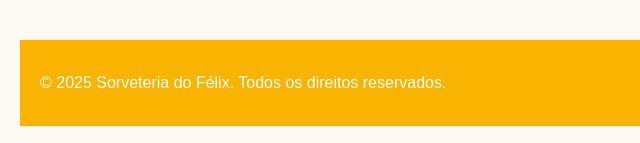
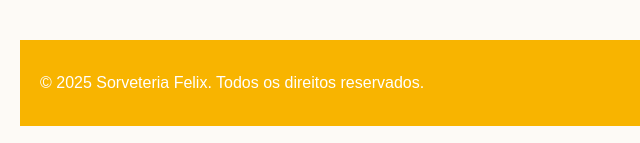
Before and after one commit to TplayJamesmuss/Sorveteria-Felix, a plain HTML site: page menu.html in a window 1280 px wide. Shown: the part 765-908 px from the top of the page, 0-640 px from the left. Drawn offline with Linux system fonts and the light colour scheme.

Commit message:
Update menu.html

```diff
--- a/menu.html
+++ b/menu.html
@@ -101,7 +101,7 @@
       </section>
 
     <footer>
-        <p>&copy; 2025 Sorveteria do Félix. Todos os direitos reservados.</p>
+        <p>&copy; 2025 Sorveteria Felix. Todos os direitos reservados.</p>
     </footer>
 
     <script>
```
